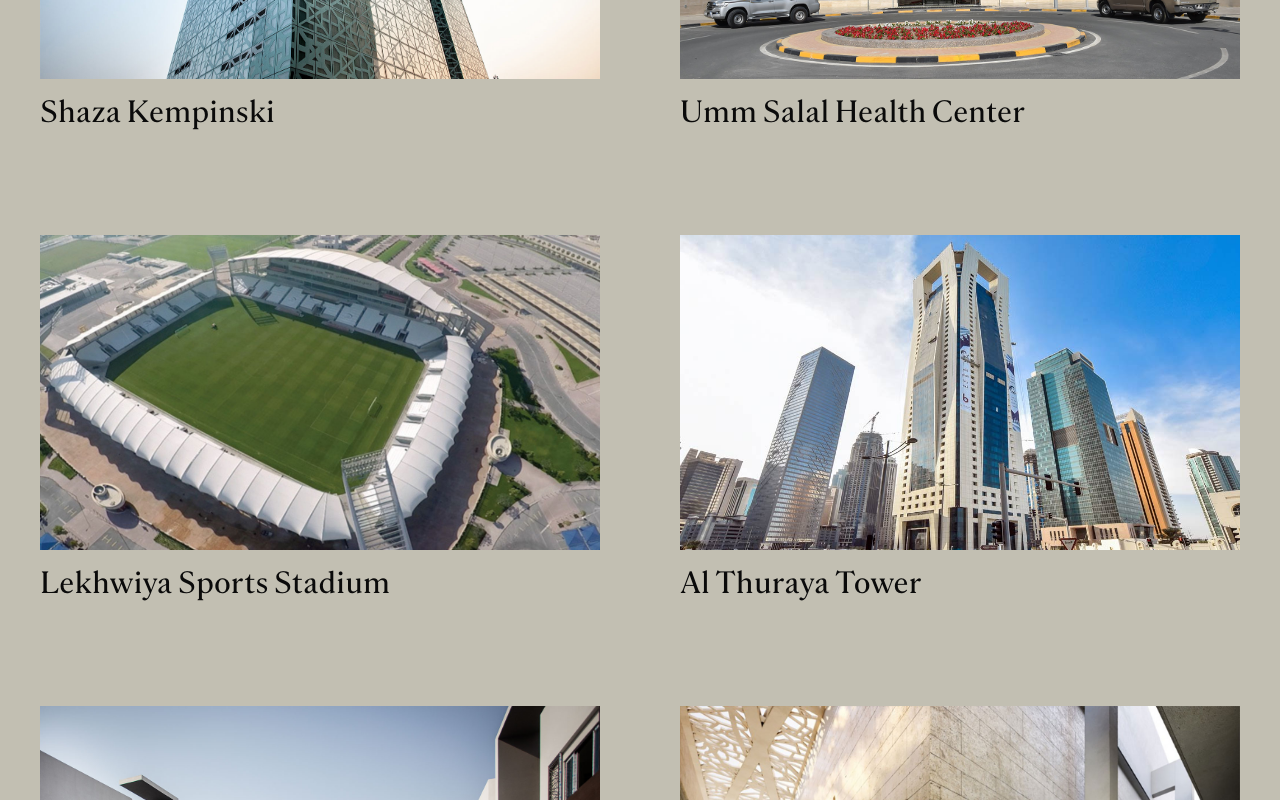
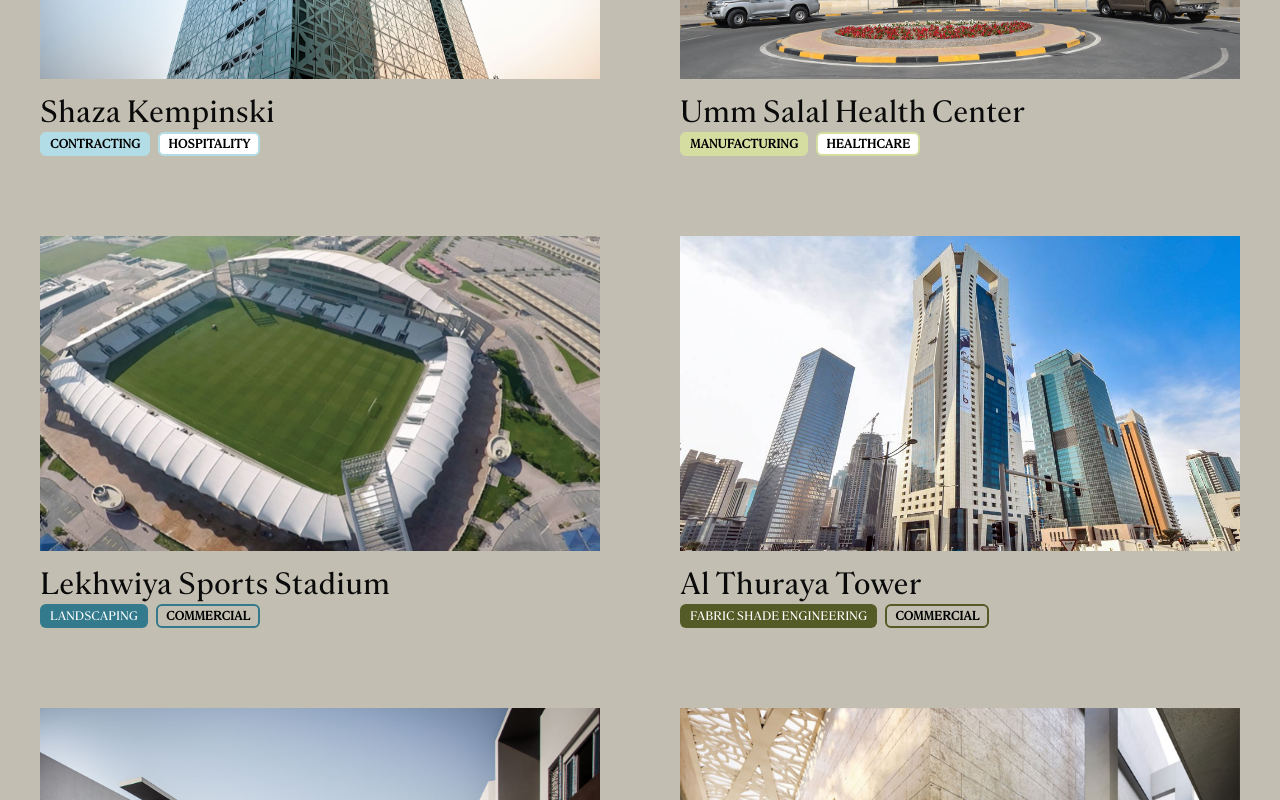
Before and after one commit to dmmcorp/domopan, a Next.js app: page /projects in a window 1280 px wide. Shown: the part 660-1460 px from the top of the page. Built offline with nearby package versions, Linux system fonts and the light colour scheme.

Commit message:
feat: projects main page layout

```diff
--- a/app/globals.css
+++ b/app/globals.css
@@ -52,6 +52,9 @@
   --lavander-orbit: #7866b8;
   --soft-pistachio: #d5dda1;
   --frosted-sky: #dbf8ff;
+  --coastal-teal: #337a8c;
+  --desert-olive: #555b27;
+  --gulf-blue: #265f6e;
 }
 
 :root {
@@ -94,6 +97,9 @@
   --lavander-orbit: #7866b8;
   --soft-pistachio: #d5dda1;
   --frosted-sky: #dbf8ff;
+  --coastal-teal: #337a8c;
+  --desert-olive: #555b27;
+  --gulf-blue: #265f6e;
 }
 .dark {
   --background: oklch(0.145 0 0);
--- a/app/projects/page.tsx
+++ b/app/projects/page.tsx
@@ -1,6 +1,8 @@
 import { CompanyFooter } from "@/components/company-footer";
+import { Badge } from "@/components/ui/badge";
 import { Projects } from "@/content/projects";
 import { parnasoSmallMedium } from "@/lib/font";
+import { cn } from "@/lib/utils";
 import Image from "next/image";
 
 const ProjectsPage = () => {
@@ -31,7 +33,20 @@
                 priority={false}
               />
             </div>
-            <h1 className="mb-6 mt-4 text-lg lg:text-3xl">{project.name}</h1>
+            <h1 className="mt-4 text-lg lg:text-3xl">{project.name}</h1>
+            <div className="space-x-2">
+              {project.tags.map((tag, i) => (
+                <Badge
+                  className={cn(
+                    "rounded-sm text-black uppercase font-semibold border-2",
+                    tag.className
+                  )}
+                  key={i}
+                >
+                  {tag.label}
+                </Badge>
+              ))}
+            </div>
           </div>
         ))}
       </div>
--- a/app/services/_components/service-dropdown.tsx
+++ b/app/services/_components/service-dropdown.tsx
@@ -23,7 +23,7 @@
     <div key={title}>
       <button
         onClick={() => setOpen((v) => !v)}
-        className="flex flex-row items-center justify-between mb-2 w-full"
+        className="flex flex-row items-center justify-between mb-2 w-full cursor-pointer"
       >
         <h1
           className={`text-2xl md:text-3xl lg:text-5xl font-medium ${parnasoSmallMedium.className}`}
--- a/content/projects.ts
+++ b/content/projects.ts
@@ -1,28 +1,71 @@
 import { AlthurayaTowerMainImage, AlwajbaMainImage, DohaMainImage, LakhwiyaStadiumImage3, LakhwiyaStadiumMainImage, ShazaMainImage, UmsalalMainImage } from "@/components/constants/projects-image";
+
+const TAGS = [
+    "Contracting",
+    "Hospitality",
+    "Manufacturing",
+    "Healthcare",
+    "Landscaping",
+    "Commercial",
+    "Fabric Shade Engineering",
+    "Residential",
+    "Trading",
+] as const;
+
+type ProjectTag = typeof TAGS[number];
+
+type ProjectTagItem = {
+    label: ProjectTag;
+    className: string;
+};
 
 export const Projects = [
     {
         image: ShazaMainImage,
         name: "Shaza Kempinski",
+        tags: [
+            { label: "Contracting", className: "bg-[#b2dde6]" },
+            { label: "Hospitality", className: "bg-white border-[#b2dde6]" },
+        ] satisfies ProjectTagItem[]
     },
     {
         image: UmsalalMainImage,
         name: "Umm Salal Health Center",
+        tags: [
+            { label: "Manufacturing", className: "bg-(--soft-pistachio)" },
+            { label: "Healthcare", className: "bg-white border-(--soft-pistachio)" },
+        ] satisfies ProjectTagItem[]
     },
     {
         image: LakhwiyaStadiumMainImage,
         name: "Lekhwiya Sports Stadium",
+        tags: [
+            { label: "Landscaping", className: "bg-(--coastal-teal) text-white font-normal" },
+            { label: "Commercial", className: "bg-transparent border-(--coastal-teal)" },
+        ] satisfies ProjectTagItem[]
     },
     {
         image: AlthurayaTowerMainImage,
         name: "Al Thuraya Tower",
+        tags: [
+            { label: "Fabric Shade Engineering", className: "bg-(--desert-olive) text-white font-normal" },
+            { label: "Commercial", className: "bg-transparent border-(--desert-olive)" },
+        ] satisfies ProjectTagItem[]
     },
     {
         image: AlwajbaMainImage,
         name: "Al Wajba Compound",
+        tags: [
+            { label: "Manufacturing", className: "bg-(--soft-pistachio)" },
+            { label: "Residential", className: "bg-white border-(--soft-pistachio)" },
+        ] satisfies ProjectTagItem[]
     },
     {
         image: DohaMainImage,
         name: "Doha College Campus",
+        tags: [
+            { label: "Trading", className: "bg-(--gulf-blue) text-white font-normal" },
+            { label: "Hospitality", className: "bg-white border-(--gulf-blue)" },
+        ] satisfies ProjectTagItem[]
     },
-]
+];
```
Also changed, not shown: 1 other file (tests, documents, lock files or other folders).
